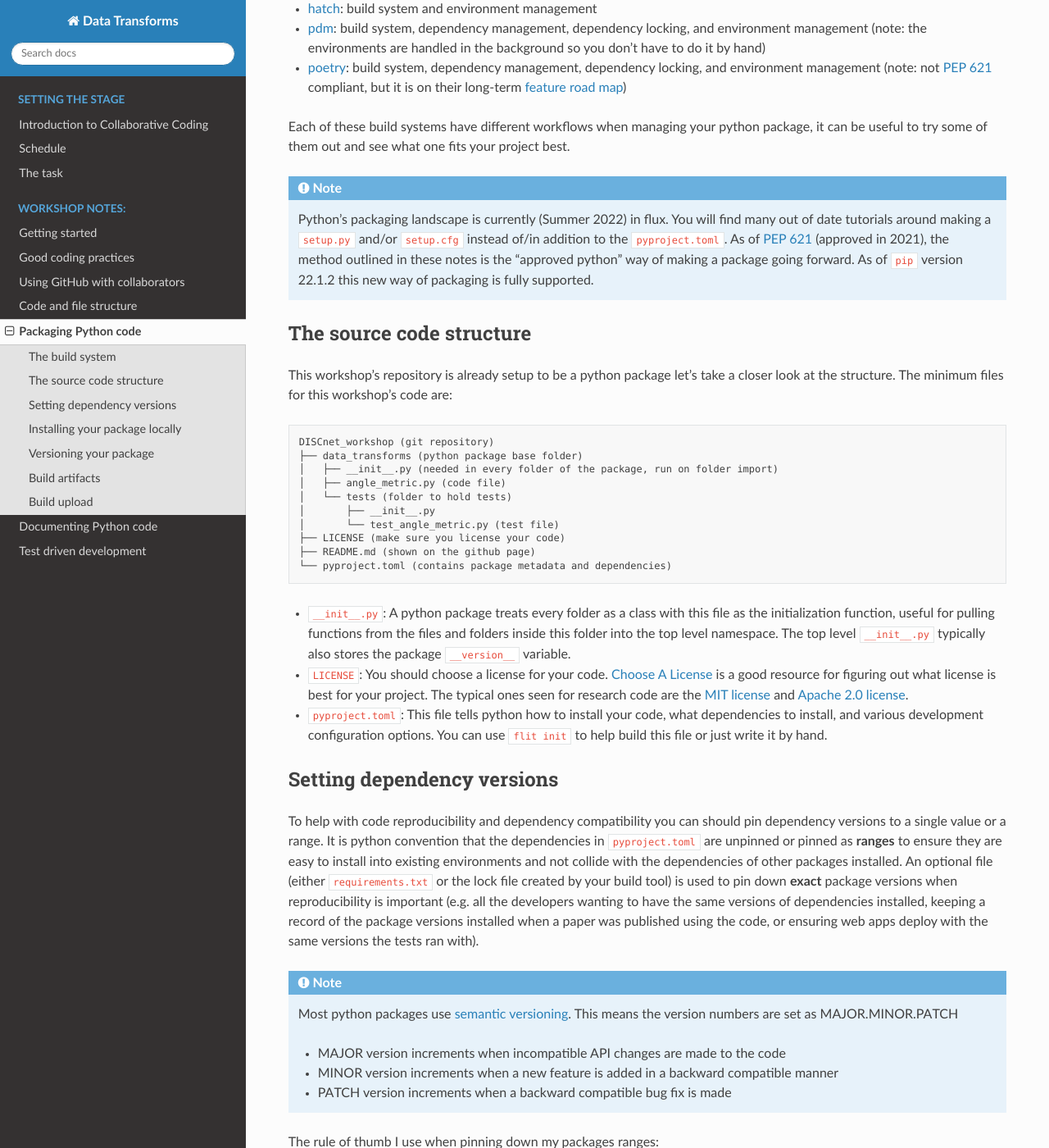
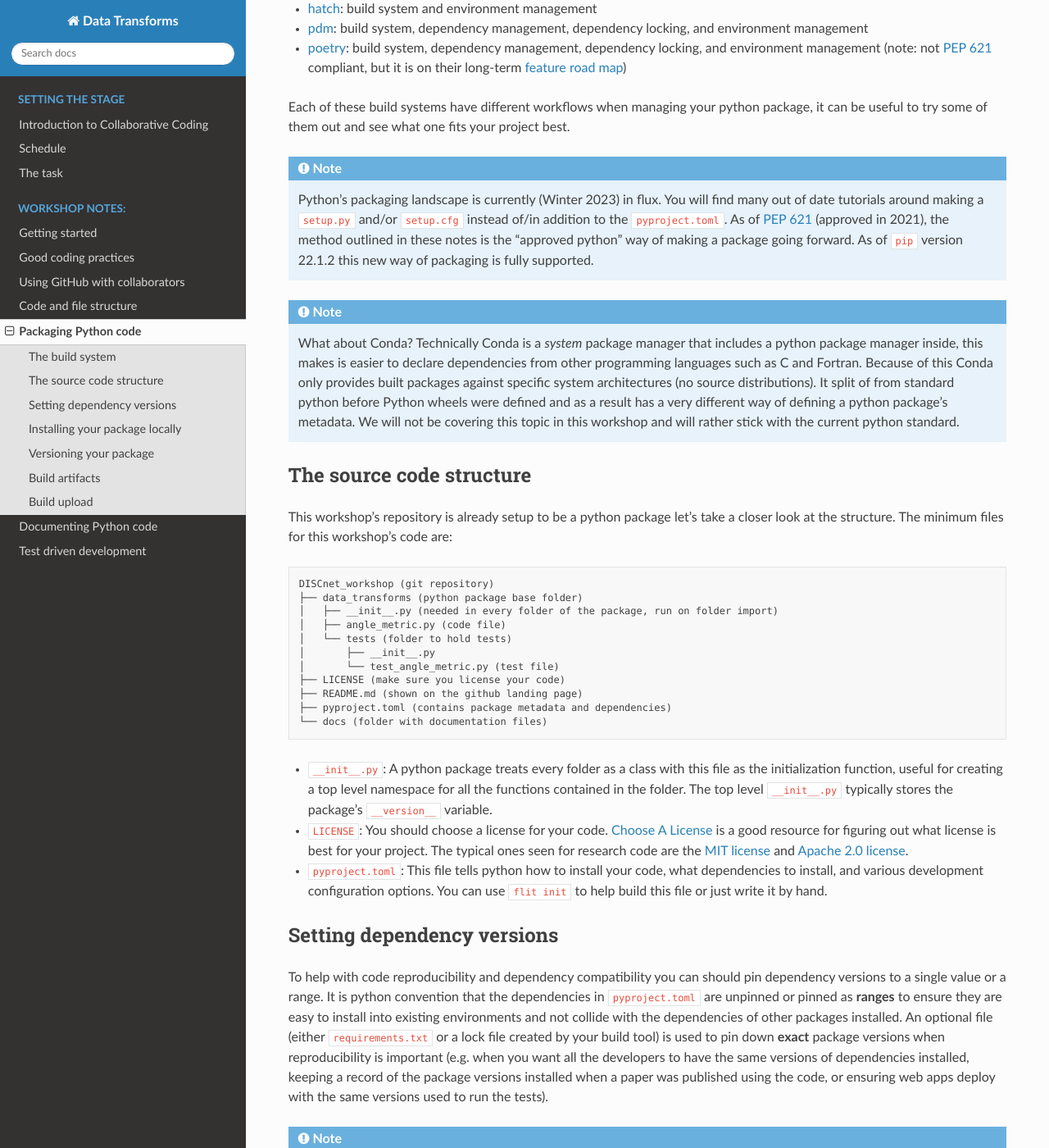
Before and after one commit to CKrawczyk/DISCnet_workshop, a Sphinx documentation site: the page built from docs/source/packaging_python_code.md, in a window 1280 px wide and 1400 px high, scrolled down 748 px. Shown: the whole window at 82% size. Built offline with Sphinx 7.4.7 and the Read the Docs theme 2.0.0, drawn with Linux system fonts in a browser that asks for light colours; pages that are not in the unit, such as notebooks, are missing from menus; some of the changed text lies outside the part shown.

Commit message:
New content added to packaging_python_code.md
A new note about Conda was added.

````diff
--- a/docs/source/packaging_python_code.md
+++ b/docs/source/packaging_python_code.md
@@ -15,13 +15,17 @@ A build system typically comes with a command line interface (CLI) that can auto
 Common build systems are:
 - [flit](https://flit.pypa.io/en/latest/): just a build system, nothing more
 - [hatch](https://hatch.pypa.io/latest/): build system and environment management
-- [pdm](https://pdm.fming.dev/latest/): build system, dependency management, dependency locking, and environment management (note: the environments are handled in the background so you don't have to do it by hand)
+- [pdm](https://pdm.fming.dev/latest/): build system, dependency management, dependency locking, and environment management
 - [poetry](https://python-poetry.org/docs): build system, dependency management, dependency locking, and environment management (note: not [PEP 621](https://peps.python.org/pep-0621/) compliant, but it is on their long-term [feature road map](https://github.com/python-poetry/roadmap/issues/3))
 
 Each of these build systems have different workflows when managing your python package, it can be useful to try some of them out and see what one fits your project best.
 
 ```{note}
-Python's packaging landscape is currently (Summer 2022) in flux.  You will find many out of date tutorials around making a `setup.py` and/or `setup.cfg` instead of/in addition to the `pyproject.toml`.  As of [PEP 621](https://peps.python.org/pep-0621/) (approved in 2021), the method outlined in these notes is the "approved python" way of making a package going forward.  As of `pip` version 22.1.2 this new way of packaging is fully supported.
+Python's packaging landscape is currently (Winter 2023) in flux.  You will find many out of date tutorials around making a `setup.py` and/or `setup.cfg` instead of/in addition to the `pyproject.toml`.  As of [PEP 621](https://peps.python.org/pep-0621/) (approved in 2021), the method outlined in these notes is the "approved python" way of making a package going forward.  As of `pip` version 22.1.2 this new way of packaging is fully supported.
+```
+
+```{note}
+What about Conda?  Technically Conda is a *system* package manager that includes a python package manager inside, this makes is easier to declare dependencies from other programming languages such as C and Fortran.  Because of this Conda only provides built packages against specific system architectures (no source distributions).  It split of from standard python before Python wheels were defined and as a result has a very different way of defining a python package's metadata.  We will not be covering this topic in this workshop and will rather stick with the current python standard.
 ```
 
 ## The source code structure
@@ -36,16 +40,17 @@ DISCnet_workshop (git repository)
 │       ├── __init__.py
 │       └── test_angle_metric.py (test file)
 ├── LICENSE (make sure you license your code)
-├── README.md (shown on the github page)
-└── pyproject.toml (contains package metadata and dependencies)
+├── README.md (shown on the github landing page)
+├── pyproject.toml (contains package metadata and dependencies)
+└── docs (folder with documentation files)
 ```
 
-- `__init__.py`: A python package treats every folder as a class with this file as the initialization function, useful for pulling functions from the files and folders inside this folder into the top level namespace.  The top level `__init__.py` typically also stores the package `__version__` variable.
+- `__init__.py`: A python package treats every folder as a class with this file as the initialization function, useful for creating a top level namespace for all the functions contained in the folder.  The top level `__init__.py` typically stores the package's `__version__` variable.
 - `LICENSE`: You should choose a license for your code. [Choose A License](https://choosealicense.com/) is a good resource for figuring out what license is best for your project.  The typical ones seen for research code are the [MIT license](https://choosealicense.com/licenses/mit/) and [Apache 2.0 license](https://choosealicense.com/licenses/apache-2.0/).
 - `pyproject.toml`: This file tells python how to install your code, what dependencies to install, and various development configuration options.  You can use `flit init` to help build this file or just write it by hand.
 
 ## Setting dependency versions
-To help with code reproducibility and dependency compatibility you can should pin dependency versions to a single value or a range.  It is python convention that the dependencies in `pyproject.toml` are unpinned or pinned as **ranges** to ensure they are easy to install into existing environments and not collide with the dependencies of other packages installed.  An optional file (either `requirements.txt` or the lock file created by your build tool) is used to pin down **exact** package versions when reproducibility is important (e.g. all the developers wanting to have the same versions of dependencies installed, keeping a record of the package versions installed when a paper was published using the code, or ensuring web apps deploy with the same versions the tests ran with).
+To help with code reproducibility and dependency compatibility you can should pin dependency versions to a single value or a range.  It is python convention that the dependencies in `pyproject.toml` are unpinned or pinned as **ranges** to ensure they are easy to install into existing environments and not collide with the dependencies of other packages installed.  An optional file (either `requirements.txt` or a lock file created by your build tool) is used to pin down **exact** package versions when reproducibility is important (e.g. when you want all the developers to have the same versions of dependencies installed, keeping a record of the package versions installed when a paper was published using the code, or ensuring web apps deploy with the same versions used to run the tests).
 
 ```{note}
 Most python packages use [semantic versioning](https://semver.org/).  This means the version numbers are set as MAJOR.MINOR.PATCH
@@ -63,7 +68,7 @@ The rule of thumb I use when pinning down my packages ranges:
 ## Installing your package locally
 When you install a python package it will typically involve copying the python files to your `site-packages` directory.  Running `pip install .[dev]` in the top level directory (same folder as the `pyproject.toml` file) will do just this.  If you are actively developing your code and want to test out your latest changes you would need to reinstall the code with every change, this can become tedious.
 
-To help developers, `pip` also has the ability to install a package in "edit" mode, this creates a symbolic link in `site-packages` that points to your source code, that way change can be seen without needing to reinstall the code.
+To help developers, `pip` also has the ability to install a package in "edit" mode, this creates a symbolic link in `site-packages` that points to your source code, that way change can be seen without needing to reinstall the code (but you will still need to re-start the python interpreter to see code changes).
 
 ```bash
 pip install -e .[dev]
````
